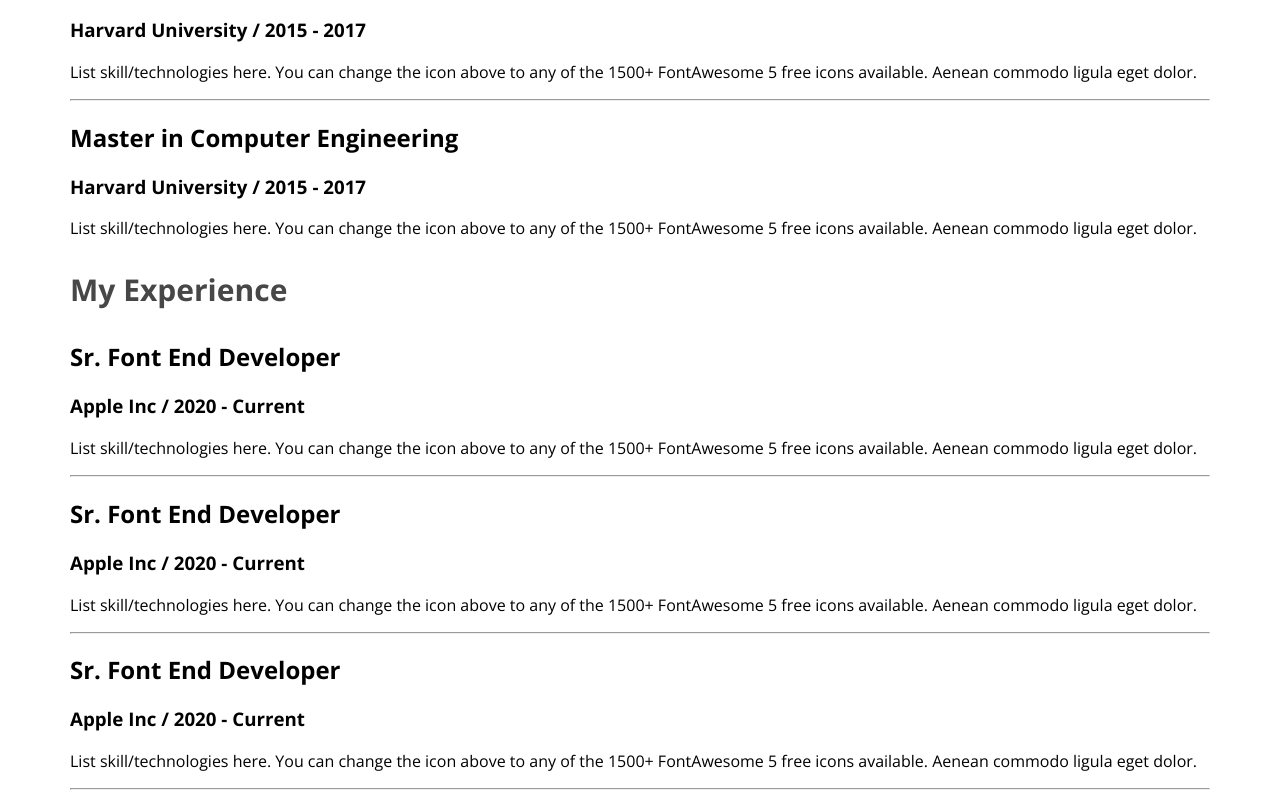
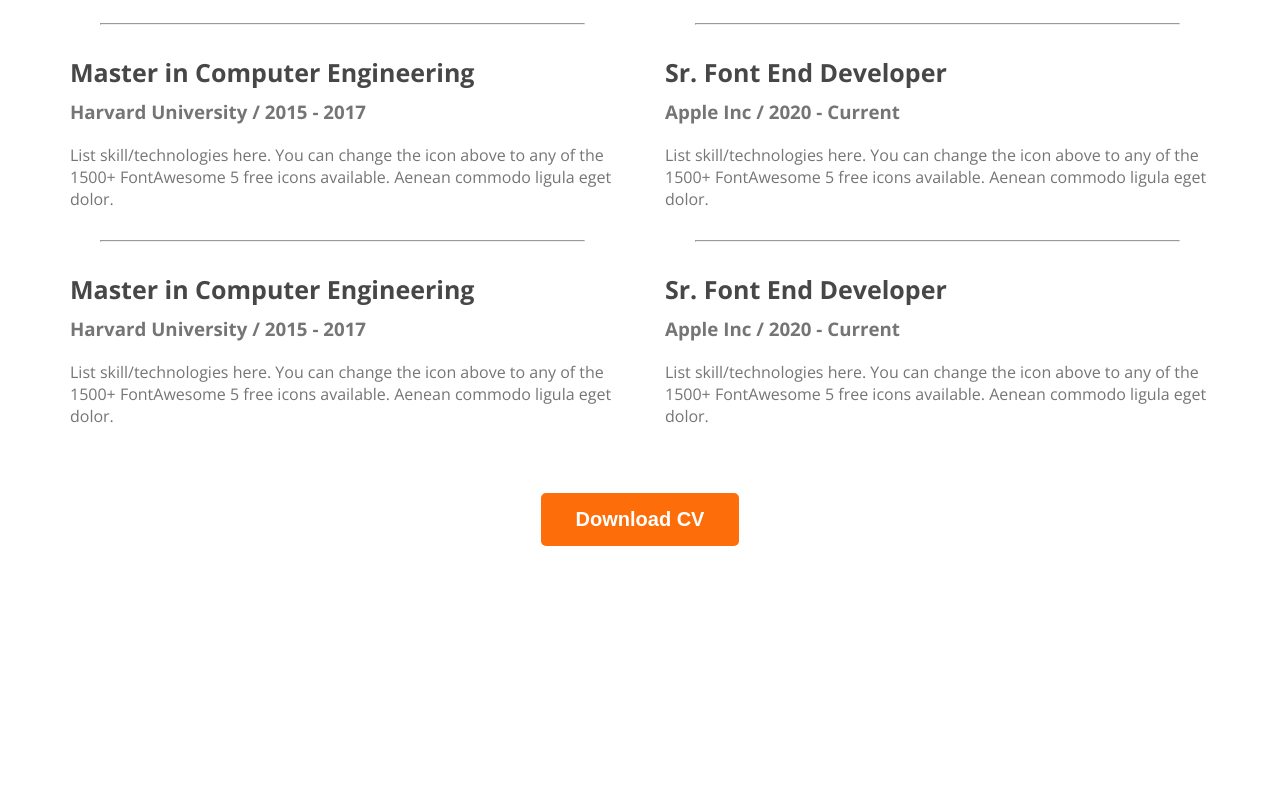
Before and after one commit to monoare/Webdeveloper-Portfolio, a plain HTML site: page index.html in a window 1280 px wide. Shown: the part 2648-3446 px from the top of the page. After the commit the page ends 3202 px from the top, so only its background shows below. Drawn offline with nearby package versions, Linux system fonts and the light colour scheme.

Commit message:
finished the resume section

```diff
--- a/index.html
+++ b/index.html
@@ -166,12 +166,9 @@
           </div>
           <div class="resume-column">
             <h3 class="resume-column-title">My Experience</h3>
-            <div class="experience-container">
             <div class="resume-item">
               <h2 class="resume-item-title">Sr. Font End Developer</h2>
-                <h3 class="resume-item-institute">
-                  Apple Inc / 2020 - Current
-                </h3>
+              <h3 class="resume-item-institute">Apple Inc / 2020 - Current</h3>
               <p class="resume-item-description">
                 List skill/technologies here. You can change the icon above to
                 any of the 1500+ FontAwesome 5 free icons available. Aenean
@@ -181,9 +178,7 @@
             <hr />
             <div class="resume-item">
               <h2 class="resume-item-title">Sr. Font End Developer</h2>
-                <h3 class="resume-item-institute">
-                  Apple Inc / 2020 - Current
-                </h3>
+              <h3 class="resume-item-institute">Apple Inc / 2020 - Current</h3>
               <p class="resume-item-description">
                 List skill/technologies here. You can change the icon above to
                 any of the 1500+ FontAwesome 5 free icons available. Aenean
@@ -193,18 +188,18 @@
             <hr />
             <div class="resume-item">
               <h2 class="resume-item-title">Sr. Font End Developer</h2>
-                <h3 class="resume-item-institute">
-                  Apple Inc / 2020 - Current
-                </h3>
+              <h3 class="resume-item-institute">Apple Inc / 2020 - Current</h3>
               <p class="resume-item-description">
                 List skill/technologies here. You can change the icon above to
                 any of the 1500+ FontAwesome 5 free icons available. Aenean
                 commodo ligula eget dolor.
               </p>
             </div>
-              <hr />
           </div>
         </div>
+
+        <div class="download-cv">
+          <button class="btn-primary">Download CV</button>
         </div>
       </section>
     </main>
--- a/styles/portfolio.css
+++ b/styles/portfolio.css
@@ -152,3 +152,34 @@
   font-size: 30px;
   font-weight: 700;
 }
+
+.resume-container {
+  display: flex;
+  gap: 50px;
+}
+
+.resume-item-title {
+  color: #474747;
+  font-size: 25px;
+  font-weight: 700;
+  margin-bottom: 10px;
+}
+
+.resume-item-institute {
+  margin-bottom: 20px;
+  margin-top: 0;
+}
+
+.resume-item-description,
+.resume-item-institute {
+  color: #757575;
+}
+
+.resume-container hr {
+  margin: 30px;
+}
+
+.download-cv {
+  text-align: center;
+  margin-top: 50px;
+}
```
Lines whose indentation alone changed are shown as unchanged.
